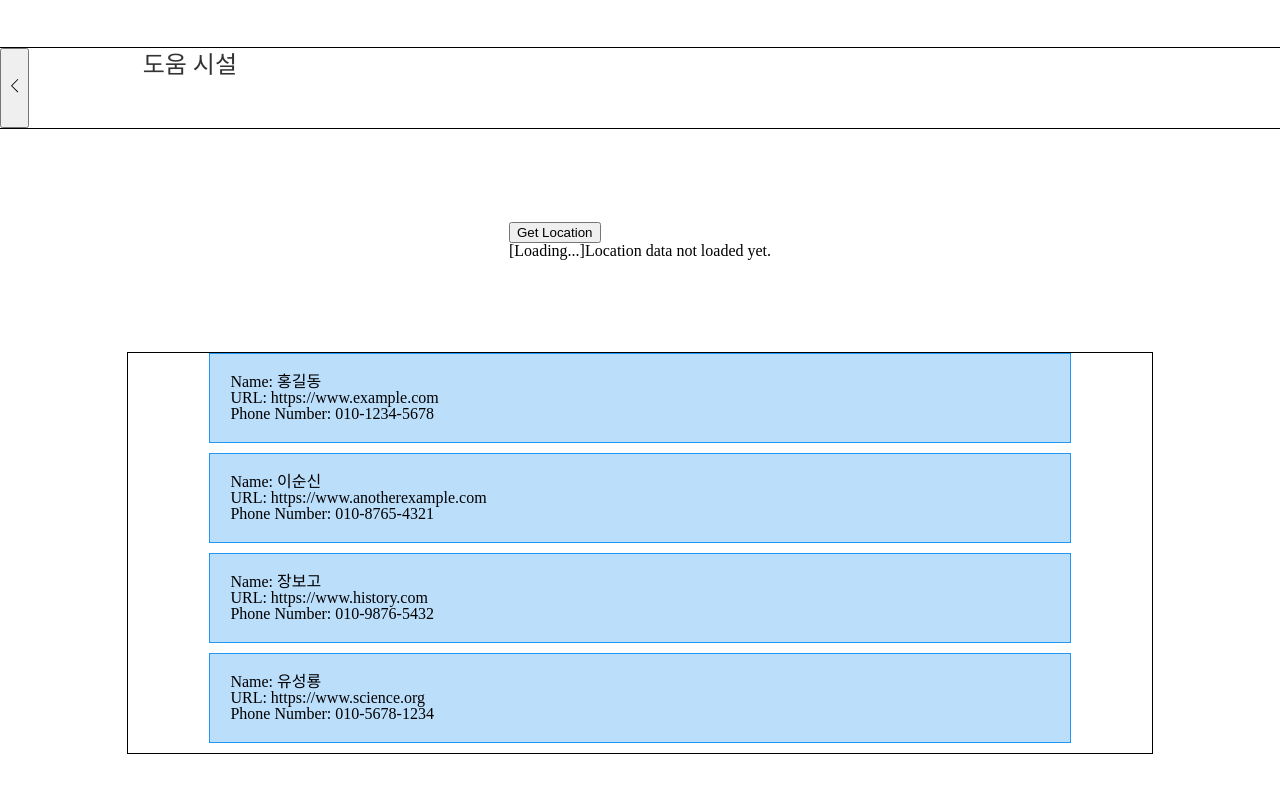
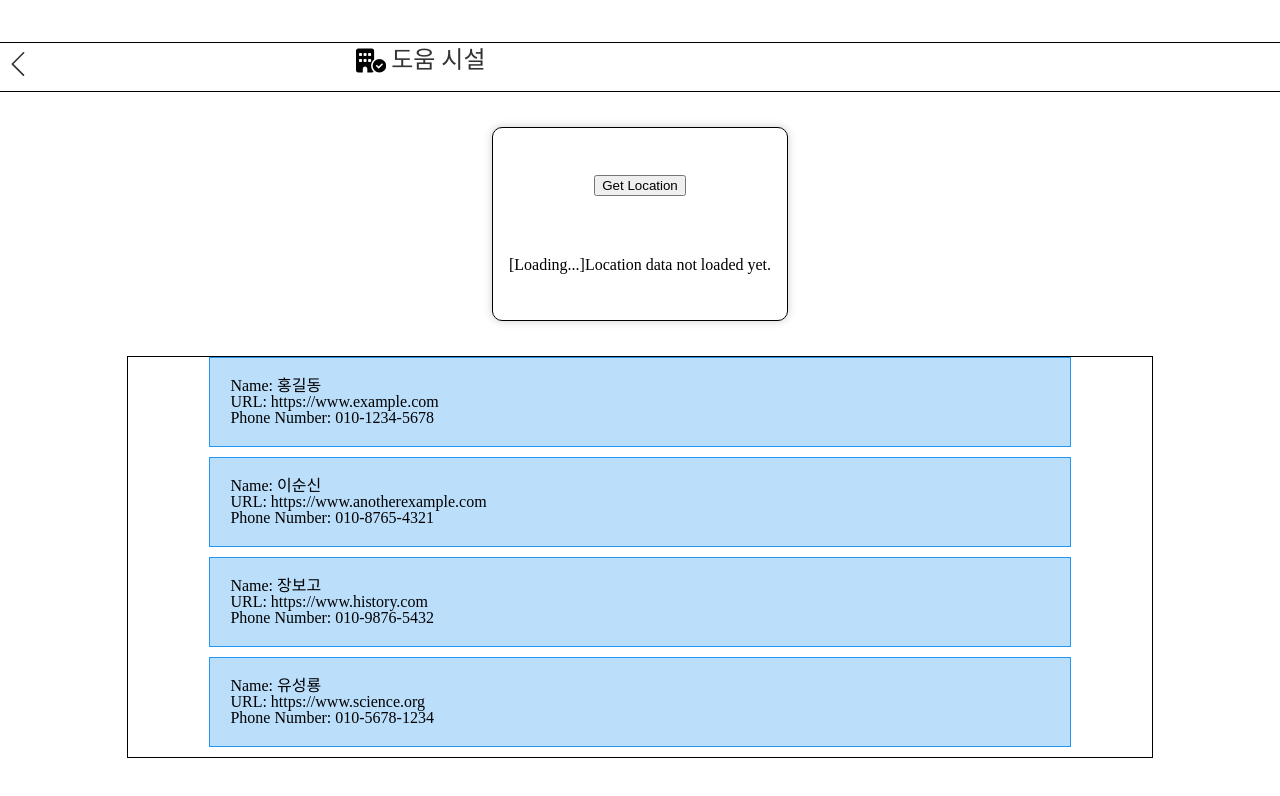
Before and after one commit to CWDll/Mearing, a React (Create React App) app: page /center in a window 1280 px wide. Shown: the top 796 px of the page. Built offline with nearby package versions, Linux system fonts and the light colour scheme.

Commit message:
[Design] 위치정보 불러오기 버튼 컨테이너 스타일 적용

```diff
--- a/src/components/GeoButton.tsx
+++ b/src/components/geolocation/GeoButton.tsx
@@ -1,5 +1,6 @@
 import React, { useState } from "react";
 import axios from "axios";
+import * as S from "./style";
 
 interface LocationState {
   loaded: boolean;
@@ -71,7 +72,7 @@ const GeoButton: React.FC = () => {
   };
 
   return (
-    <div>
+    <S.GeoLocationContainer>
       <button onClick={getLocation}>Get Location</button>
       <div>
         {location.loaded ? (
@@ -90,7 +91,7 @@ const GeoButton: React.FC = () => {
           <p>[Loading...]Location data not loaded yet.</p>
         )}
       </div>
-    </div>
+    </S.GeoLocationContainer>
   );
 };
 
--- /dev/null
+++ b/src/components/geolocation/style.tsx
@@ -0,0 +1,16 @@
+import styled from "styled-components";
+
+export const GeoLocationContainer = styled.div`
+  display: flex;
+  flex-direction: column;
+  align-items: center;
+  height: 20vh;
+  justify-content: space-around;
+  border: 1px solid black;
+  border-radius: 10px;
+  margin-top: -50px;
+  margin-bottom: -50px;
+  padding: 1em;
+
+  box-shadow: 0 0 10px rgba(0, 0, 0, 0.2);
+`;
--- a/src/pages/CenterPage/CenterPage.tsx
+++ b/src/pages/CenterPage/CenterPage.tsx
@@ -4,11 +4,13 @@ import { useNavigate } from "react-router-dom";
 
 // reacticons
 import { SlArrowLeft } from "react-icons/sl";
+import { FaBuildingCircleCheck } from "react-icons/fa6";
 
 // 컴포넌트 가져오기
 import TitleBar from "../../components/common/TitleBar";
 import ContentBox from "../../components/ContentBox";
-import GeoButton from "../../components/GeoButton";
+import GeoButton from "../../components/geolocation/GeoButton";
+import TitleBarButton from "../../components/common/TitleBarButton";
 
 const CenterPage: React.FC = () => {
   const navigate = useNavigate();
@@ -80,9 +82,8 @@ const CenterPage: React.FC = () => {
   return (
     <S.CenterContainer>
       <S.Header>
-        <button onClick={goToBack}>
-          <SlArrowLeft />
-        </button>
+        <TitleBarButton onClick={goToBack} />
+        <FaBuildingCircleCheck size={"35px"} />
         <TitleBar title="도움 시설" />
       </S.Header>
       {/* <TitleBar title="위치 정보"/> */}
--- a/src/pages/CenterPage/style.tsx
+++ b/src/pages/CenterPage/style.tsx
@@ -13,7 +13,7 @@ export const Header = styled.div`
   flex-direction: row;
   justify-content: space-between;
   width: 100%;
-  height: 5em;
+  height: 3em;
   border: 1px solid black;
 `;
 
```
